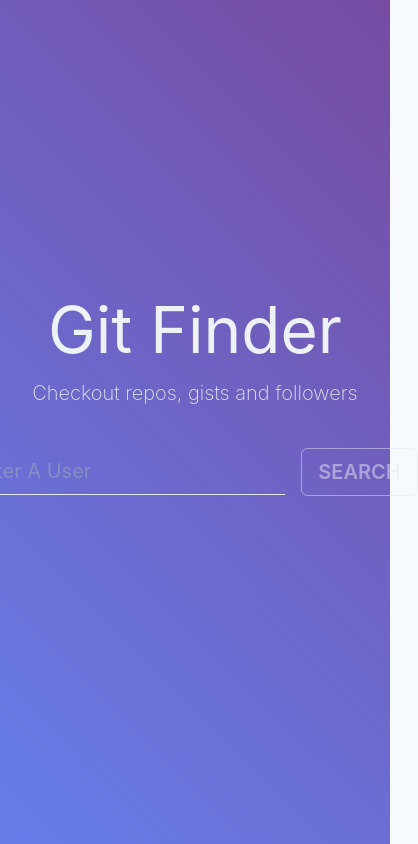
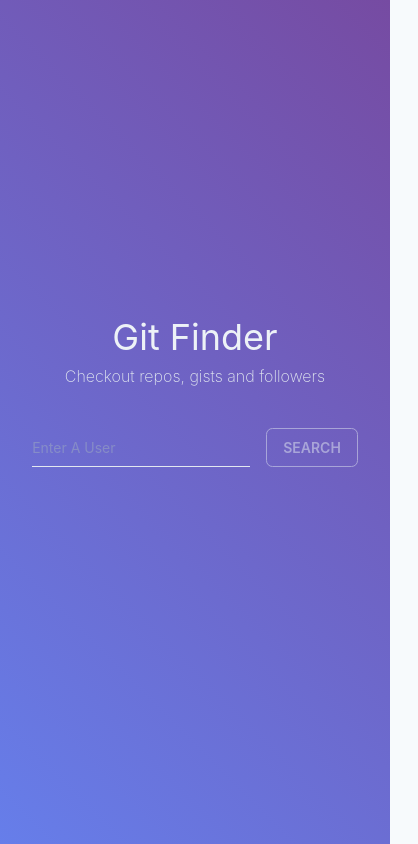
Before and after one commit to albizan/git-finder, a React (Create React App) app: page / in a window 390 px wide. Shown: the whole page, 418 px wide, since content can reach past the window. Built offline with nearby package versions, Linux system fonts and the light colour scheme.

Commit message:
Adjusted font size on small screens

```diff
--- a/src/components/Landing/Landing.jsx
+++ b/src/components/Landing/Landing.jsx
@@ -6,11 +6,11 @@ import './Landing.css'
 const Landing = ({ history }) => {
   return (
     <Fragment>
-      <div className="landing h-screen w-full flex flex-col items-center justify-center">
-        <div className="text-center text-gray-200">
-          <p className="text-6xl">Git Finder</p>
+      <div className="landing h-screen w-full flex flex-col items-center justify-center text-center">
+        <div className="text-gray-200">
+          <p className="text-4xl md:text-6xl">Git Finder</p>
         </div>
-        <div className="text-gray-300 font-thin text-xl">
+        <div className="text-gray-300 font-thin md:text-2xl">
           <p>Checkout repos, gists and followers</p>
         </div>
         <SearchUser history={history} />
--- a/src/components/Landing/SearchUser/SearchUser.jsx
+++ b/src/components/Landing/SearchUser/SearchUser.jsx
@@ -34,13 +34,13 @@ const SearchUser = ({ history }) => {
         <input
           value={value}
           onChange={handleChange}
-          className="outline-none bg-transparent py-2 text-xl text-gray-500 border-b border-gray-300"
+          className="outline-none bg-transparent py-2 text-sm md:text-lg text-gray-500 border-b border-gray-300"
           placeholder="Enter A User"
           type="search"
         />
         <button
           disabled={isDisabled}
-          className={`outline-none uppercase py-2 px-4 ml-4 rounded border border-gray-300 font-semibold text-xl text-gray-300 hover:bg-gray-300 hover:text-indigo-500 ${isDisabled &&
+          className={`outline-none uppercase py-2 px-4 ml-4 rounded border border-gray-300 font-semibold text-sm md:text-lg text-gray-300 hover:bg-gray-300 hover:text-indigo-500 ${isDisabled &&
             'opacity-50 cursor-not-allowed'}`}
           type="submit"
         >
```
